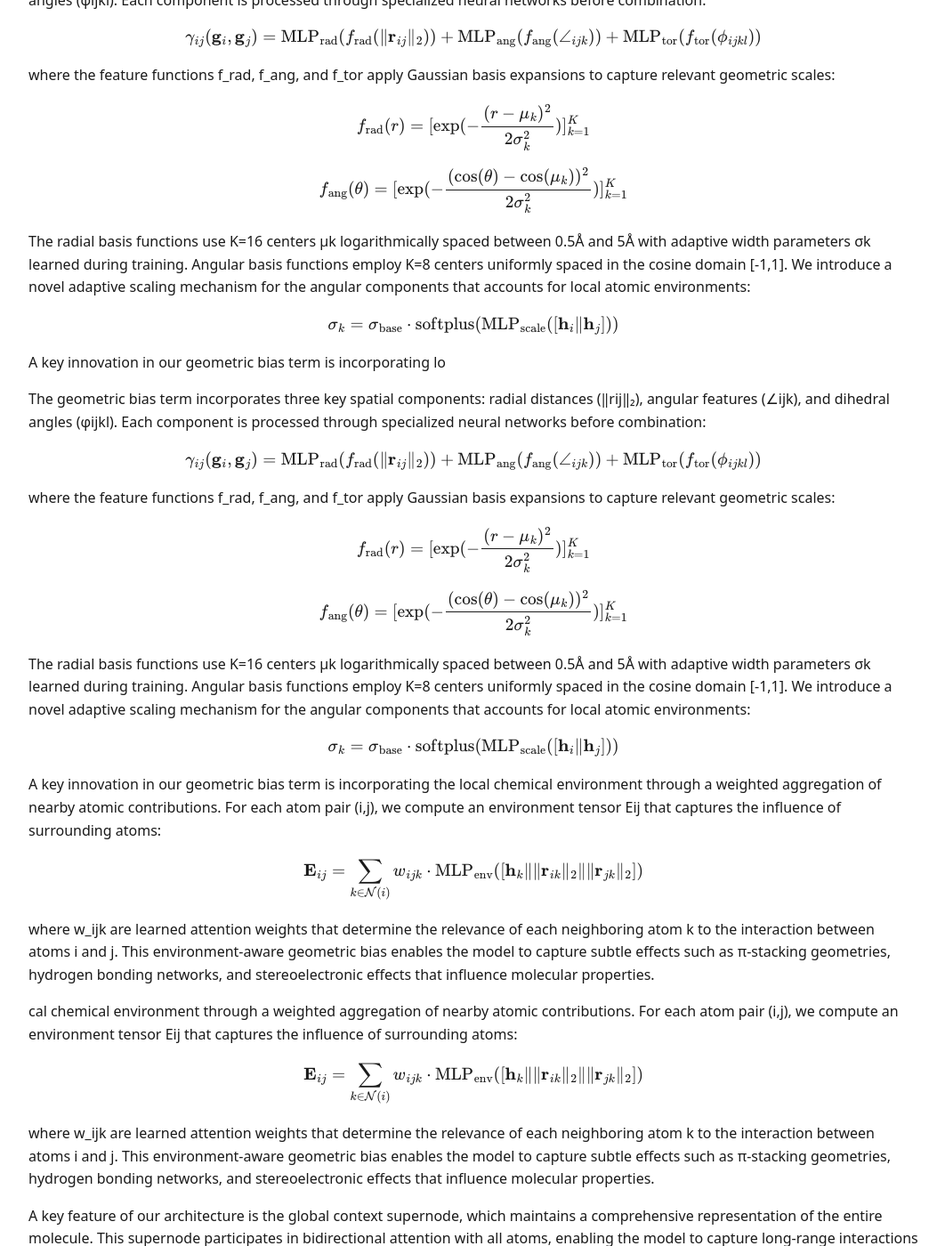
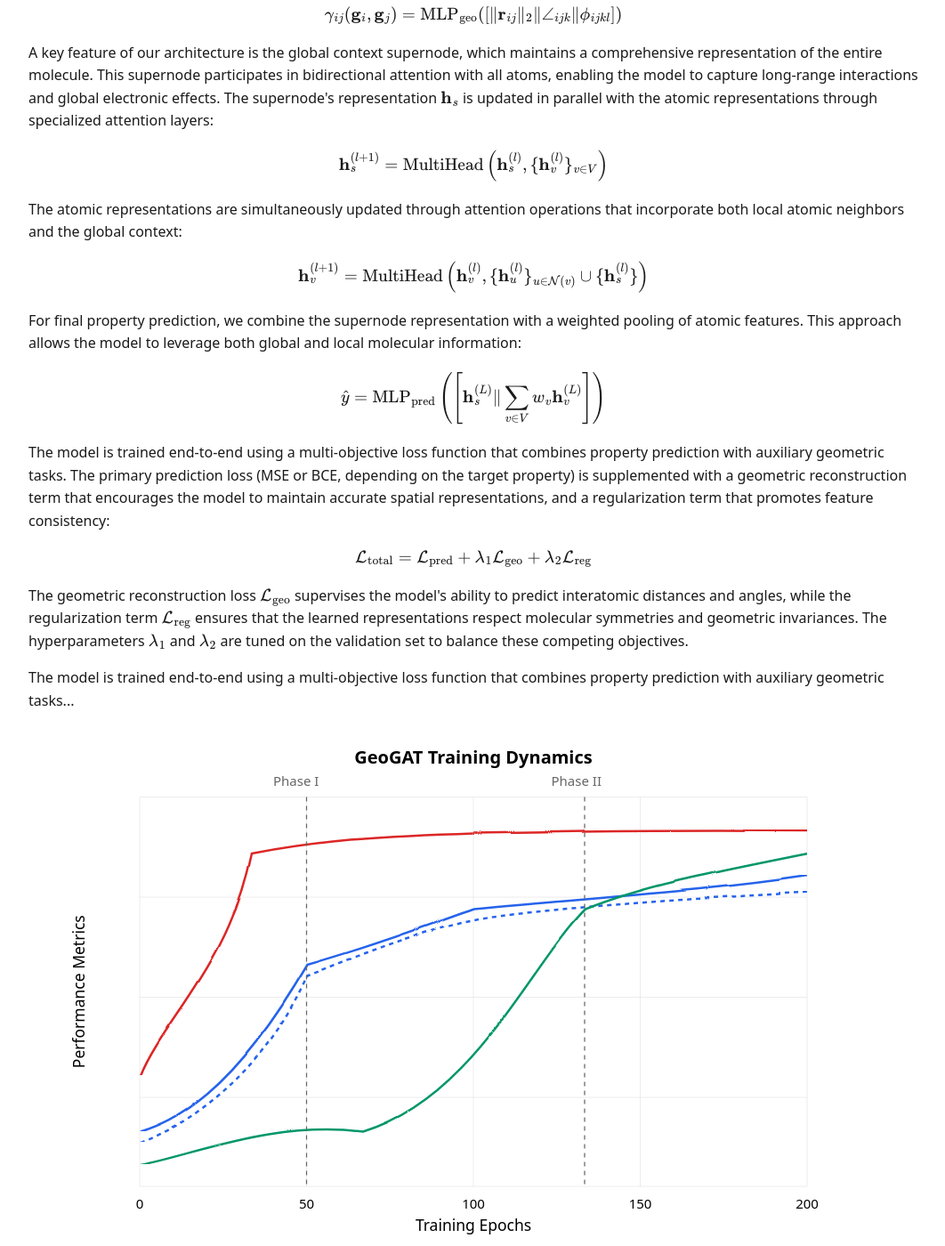
Before and after one commit to fumadari/fumadari.github.io, a Jekyll site: the page projects/gat-drug-discovery.html, which Jekyll copies as it is, in a window 1280 px wide and 1400 px high, scrolled down 2773 px. Shown: the whole window at 89% size, without its empty margins (108-1170 px from the left). Built offline with Jekyll 4.4.1, drawn with Linux system fonts in a browser that asks for light colours; some of the changed text lies outside the part shown.

Commit message:
Update gat-drug-discovery.html

```diff
--- a/projects/gat-drug-discovery.html
+++ b/projects/gat-drug-discovery.html
@@ -180,83 +180,13 @@
         $$\alpha_{ij}^{(k)} = \text{softmax}_j\left(\frac{(\mathbf{W}_Q^{(k)}\mathbf{h}_i)^\top(\mathbf{W}_K^{(k)}\mathbf{h}_j)}{\sqrt{d_k}} + \gamma_{ij}(\mathbf{g}_i, \mathbf{g}_j)\right)$$
     </div>
 
-<p>
-    The geometric bias term incorporates three key spatial components: radial distances (‖rij‖₂), angular features (∠ijk), and dihedral angles (φijkl). Each component is processed through specialized neural networks before combination:
-</p>
+    <p>
+        The geometric bias term \(\gamma_{ij}\) encodes crucial spatial relationships between atoms, incorporating distance and angular information:
+    </p>
 
-<div class="equation">
-    $$\gamma_{ij}(\mathbf{g}_i, \mathbf{g}_j) = \text{MLP}_{\text{rad}}(f_{\text{rad}}(\|\mathbf{r}_{ij}\|_2)) + \text{MLP}_{\text{ang}}(f_{\text{ang}}(\angle_{ijk})) + \text{MLP}_{\text{tor}}(f_{\text{tor}}(\phi_{ijkl}))$$
-</div>
-
-<p>
-    where the feature functions f_rad, f_ang, and f_tor apply Gaussian basis expansions to capture relevant geometric scales:
-</p>
-
-<div class="equation">
-    $$f_{\text{rad}}(r) = [\exp(-\frac{(r-\mu_k)^2}{2\sigma_k^2})]_{k=1}^K$$
-</div>
-
-<div class="equation">
-    $$f_{\text{ang}}(\theta) = [\exp(-\frac{(\cos(\theta)-\cos(\mu_k))^2}{2\sigma_k^2})]_{k=1}^K$$
-</div>
-
-<p>
-    The radial basis functions use K=16 centers μk logarithmically spaced between 0.5Å and 5Å with adaptive width parameters σk learned during training. Angular basis functions employ K=8 centers uniformly spaced in the cosine domain [-1,1]. We introduce a novel adaptive scaling mechanism for the angular components that accounts for local atomic environments:
-</p>
-
-<div class="equation">
-    $$\sigma_k = \sigma_{\text{base}} \cdot \text{softplus}(\text{MLP}_{\text{scale}}([\mathbf{h}_i \| \mathbf{h}_j]))$$
-</div>
-
-<p>
-    A key innovation in our geometric bias term is incorporating lo<p>
-    The geometric bias term incorporates three key spatial components: radial distances (‖rij‖₂), angular features (∠ijk), and dihedral angles (φijkl). Each component is processed through specialized neural networks before combination:
-</p>
-
-<div class="equation">
-    $$\gamma_{ij}(\mathbf{g}_i, \mathbf{g}_j) = \text{MLP}_{\text{rad}}(f_{\text{rad}}(\|\mathbf{r}_{ij}\|_2)) + \text{MLP}_{\text{ang}}(f_{\text{ang}}(\angle_{ijk})) + \text{MLP}_{\text{tor}}(f_{\text{tor}}(\phi_{ijkl}))$$
-</div>
-
-<p>
-    where the feature functions f_rad, f_ang, and f_tor apply Gaussian basis expansions to capture relevant geometric scales:
-</p>
-
-<div class="equation">
-    $$f_{\text{rad}}(r) = [\exp(-\frac{(r-\mu_k)^2}{2\sigma_k^2})]_{k=1}^K$$
-</div>
-
-<div class="equation">
-    $$f_{\text{ang}}(\theta) = [\exp(-\frac{(\cos(\theta)-\cos(\mu_k))^2}{2\sigma_k^2})]_{k=1}^K$$
-</div>
-
-<p>
-    The radial basis functions use K=16 centers μk logarithmically spaced between 0.5Å and 5Å with adaptive width parameters σk learned during training. Angular basis functions employ K=8 centers uniformly spaced in the cosine domain [-1,1]. We introduce a novel adaptive scaling mechanism for the angular components that accounts for local atomic environments:
-</p>
-
-<div class="equation">
-    $$\sigma_k = \sigma_{\text{base}} \cdot \text{softplus}(\text{MLP}_{\text{scale}}([\mathbf{h}_i \| \mathbf{h}_j]))$$
-</div>
-
-<p>
-    A key innovation in our geometric bias term is incorporating the local chemical environment through a weighted aggregation of nearby atomic contributions. For each atom pair (i,j), we compute an environment tensor Eij that captures the influence of surrounding atoms:
-</p>
-
-<div class="equation">
-    $$\mathbf{E}_{ij} = \sum_{k \in \mathcal{N}(i)} w_{ijk} \cdot \text{MLP}_{\text{env}}([\mathbf{h}_k \| \|\mathbf{r}_{ik}\|_2 \| \|\mathbf{r}_{jk}\|_2])$$
-</div>
-
-<p>
-    where w_ijk are learned attention weights that determine the relevance of each neighboring atom k to the interaction between atoms i and j. This environment-aware geometric bias enables the model to capture subtle effects such as π-stacking geometries, hydrogen bonding networks, and stereoelectronic effects that influence molecular properties.
-</p>cal chemical environment through a weighted aggregation of nearby atomic contributions. For each atom pair (i,j), we compute an environment tensor Eij that captures the influence of surrounding atoms:
-</p>
-
-<div class="equation">
-    $$\mathbf{E}_{ij} = \sum_{k \in \mathcal{N}(i)} w_{ijk} \cdot \text{MLP}_{\text{env}}([\mathbf{h}_k \| \|\mathbf{r}_{ik}\|_2 \| \|\mathbf{r}_{jk}\|_2])$$
-</div>
-
-<p>
-    where w_ijk are learned attention weights that determine the relevance of each neighboring atom k to the interaction between atoms i and j. This environment-aware geometric bias enables the model to capture subtle effects such as π-stacking geometries, hydrogen bonding networks, and stereoelectronic effects that influence molecular properties.
-</p>
+    <div class="equation">
+        $$\gamma_{ij}(\mathbf{g}_i, \mathbf{g}_j) = \text{MLP}_{\text{geo}}([\|\mathbf{r}_{ij}\|_2 \| \angle_{ijk} \| \phi_{ijkl}])$$
+    </div>
 
     <p>
         A key feature of our architecture is the global context supernode, which maintains a comprehensive representation of the entire molecule. This supernode participates in bidirectional attention with all atoms, enabling the model to capture long-range interactions and global electronic effects. The supernode's representation \(\mathbf{h}_s\) is updated in parallel with the atomic representations through specialized attention layers:
@@ -683,7 +613,7 @@
     </ul>
 
     <p>
-        Notably, our AWS implementation scales efficiently with increasing workload. The system maintains sub-minute latency for single protein-ligand pairs while supporting batch processing of up to 1000 combinations per hour through automatic scaling of ECS tasks.
+        Notably, our AWS implementation scales efficiently with increasing workload. The system maintains sub-minute latency for single protein-ligand pairs while supporting batch processing of up to 1000 combinations per hour through automatically scaling ECS tasks.
     </p>
 
 
@@ -699,7 +629,7 @@
     </p>
 
     <p>
-        A key theoretical contribution of our work lies in the development of geometrically-aware attention mechanisms that respect molecular symmetries. By designing our feature representations and attention computations to be invariant under rotations and translations, we ensure that our model captures intrinsic molecular properties rather than arbitrary spatial orientations. The global context supernode further enhances this geometric understanding by aggregating and propagating spatial information across the entire molecule, enabling the model to capture long-range geometric effects that traditional local message-passing approaches might miss.
+        A key theoretical contribution of our work lies in developing geometrically-aware attention mechanisms that respect molecular symmetries. By designing our feature representations and attention computations to be invariant under rotations and translations, we ensure that our model captures intrinsic molecular properties rather than arbitrary spatial orientations. The global context supernode further enhances this geometric understanding by aggregating and propagating spatial information across the entire molecule, enabling the model to capture long-range geometric effects that traditional local message-passing approaches might miss.
     </p>
 
     <p>
@@ -709,11 +639,3 @@
     <p>
         GeoGAT represents a significant step toward more realistic and interpretable molecular modeling. By combining the expressivity of graph neural networks with principled geometric deep learning approaches, we have created a framework that not only achieves superior predictive performance but also provides chemically meaningful insights. As the field of geometric deep learning continues to evolve, we believe this integration of spatial and topological information will become increasingly crucial for advancing our understanding of molecular systems and accelerating the discovery of new materials and therapeutics.
     </p>
-
-
-
-
-
-
-</body>
-</html>
```
